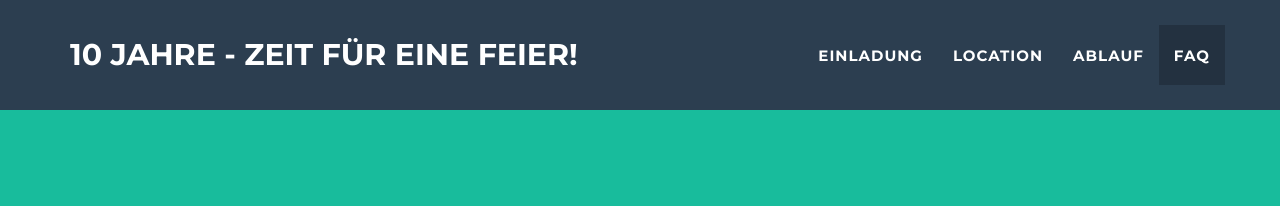
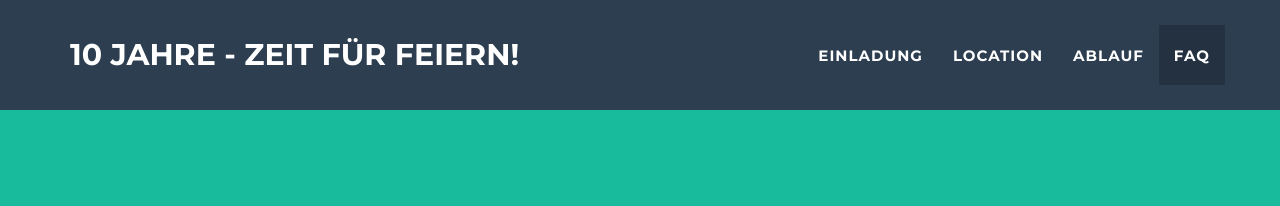
Before and after one commit to Sosian/sosian.github.io, a Jekyll site: the page built from index.html, in a window 1280 px wide. Shown: the top 206 px of the page. Built offline with Jekyll 4.4.1, drawn with Linux system fonts in a browser that asks for light colours.

Commit message:
Some fuckery with the header

```diff
--- a/_config.yml
+++ b/_config.yml
@@ -1,5 +1,5 @@
 # Site settings
-title: 10 Jahre - Zeit für eine Feier!
+title: 10 Jahre - Zeit für Feiern!
 url:
 description: "Florian und Fanny Hochzeit"
 skills: "28.08.2021"
--- a/_includes/css/main.css
+++ b/_includes/css/main.css
@@ -126,7 +126,7 @@ header .intro-text .skills {
 
 @media(min-width:768px) {
     .navbar-fixed-top {
-        padding: 25px 0;
+        padding: 25px 0 25px;
         -webkit-transition: padding .3s;
         -moz-transition: padding .3s;
         transition: padding .3s;
@@ -140,7 +140,7 @@ header .intro-text .skills {
     }
 
     .navbar-fixed-top.navbar-shrink {
-        padding: 10px 0;
+        padding: 10px 0 25px;
     }
 
     .navbar-fixed-top.navbar-shrink .navbar-brand {
--- a/_includes/location.html
+++ b/_includes/location.html
@@ -15,7 +15,7 @@
                         Die Anreise funktioniert am besten übers Lainzer Tor.
                         <br />
                         <br />
-                        <iframe src="https://www.google.com/maps/embed?pb=!1m18!1m12!1m3!1d2660.943926833898!2d16.252767615390365!3d48.16916195694005!2m3!1f0!2f0!3f0!3m2!1i1024!2i768!4f13.1!3m3!1m2!1s0x476da7ada9736319%3A0x3effc32b00623890!2sLainzer%20Tor%2C%201130%20Wien!5e0!3m2!1sen!2sat!4v1612816838898!5m2!1sen!2sat" width="100%" height="100%" frameborder="0" style="border:0"></iframe>
+                        <iframe src="https://www.google.com/maps/embed?pb=!1m18!1m12!1m3!1d2660.943926833898!2d16.252767615390365!3d48.16916195694005!2m3!1f0!2f0!3f0!3m2!1i1024!2i768!4f13.1!3m3!1m2!1s0x476da7ada9736319%3A0x3effc32b00623890!2sLainzer%20Tor%2C%201130%20Wien!5e0!3m2!1sen!2sat!4v1612816838898!5m2!1sen!2sat" width="100%" height="500px" frameborder="0" style="border:0"></iframe>
                         <br />
                         <br />
                         Von dort ist es ein schöner kleiner Spaziergang von 10 Minuten zur Hermesvilla.
```
